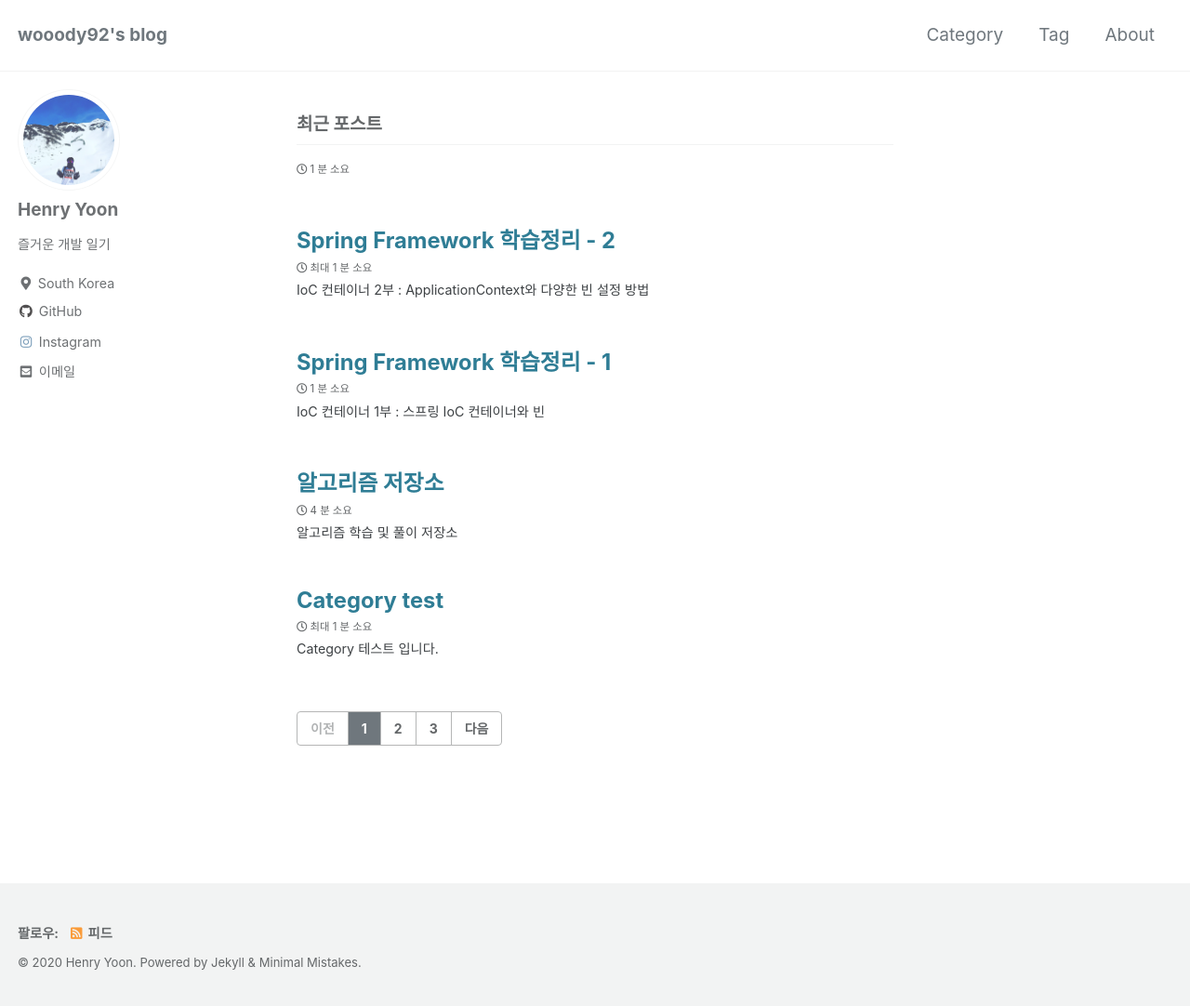
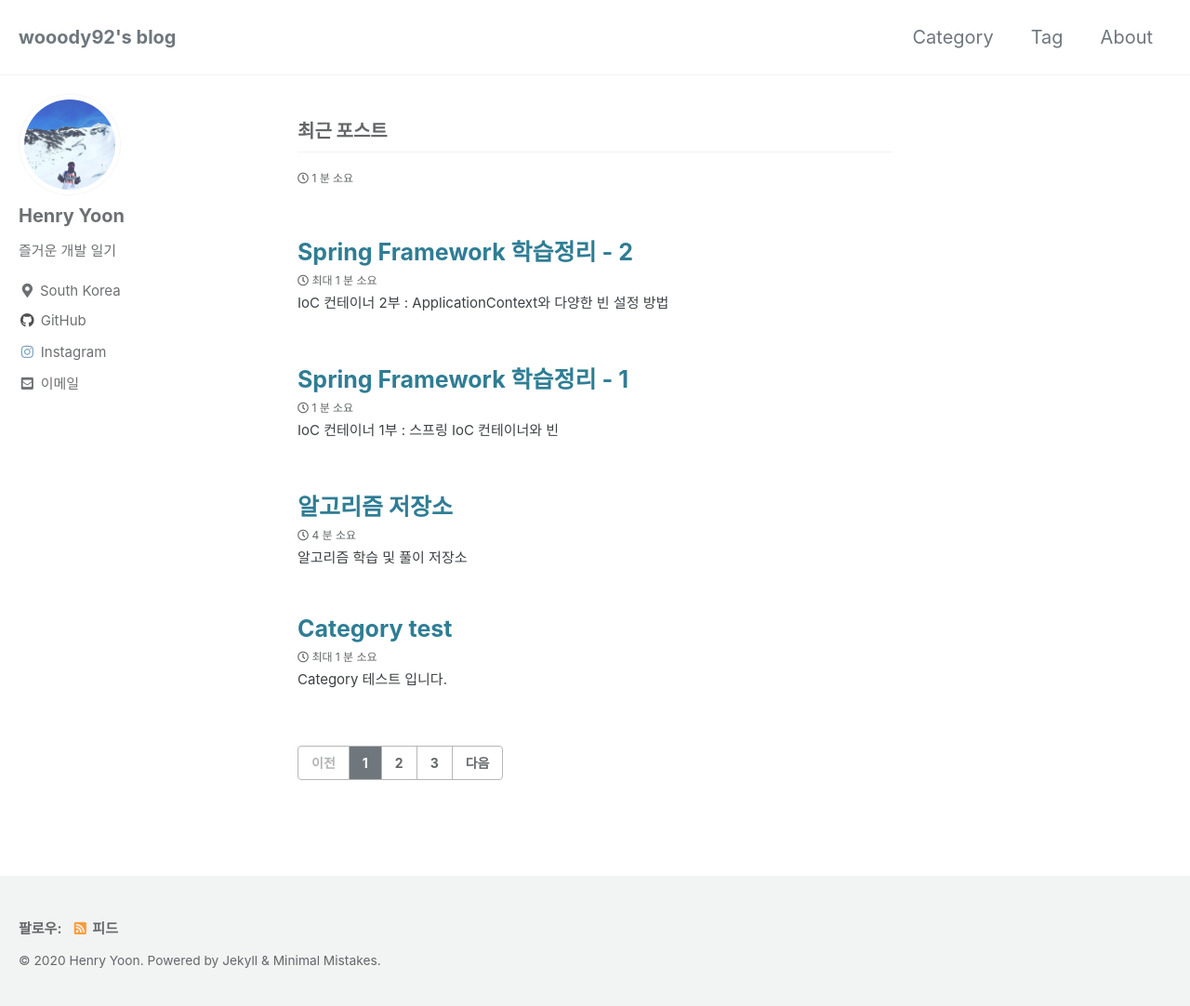
Before and after one commit to wooody92/wooody92.github.io, a Jekyll site: the page built from index.html, in a window 1280 px wide and 1084 px high. Shown: the whole window at 93% size. Built offline with Jekyll 4.4.1, drawn with Linux system fonts in a browser that asks for light colours; cached includes are drawn as plain includes; the list of posts is cut into pages by our own code.

Commit message:
Update _reset.scss

```diff
--- a/_sass/minimal-mistakes/_reset.scss
+++ b/_sass/minimal-mistakes/_reset.scss
@@ -8,18 +8,18 @@ html {
   /* apply a natural box layout model to all elements */
   box-sizing: border-box;
   background-color: $background-color;
-  font-size: 16px;
+  font-size: 15px;
 
   @include breakpoint($medium) {
-    font-size: 19px;
+    font-size: 20px;
   }
 
   @include breakpoint($large) {
-    font-size: 19px;
+    font-size: 20px;
   }
 
   @include breakpoint($x-large) {
-    font-size: 19px;
+    font-size: 20px;
   }
 
   -webkit-text-size-adjust: 100%;
```
